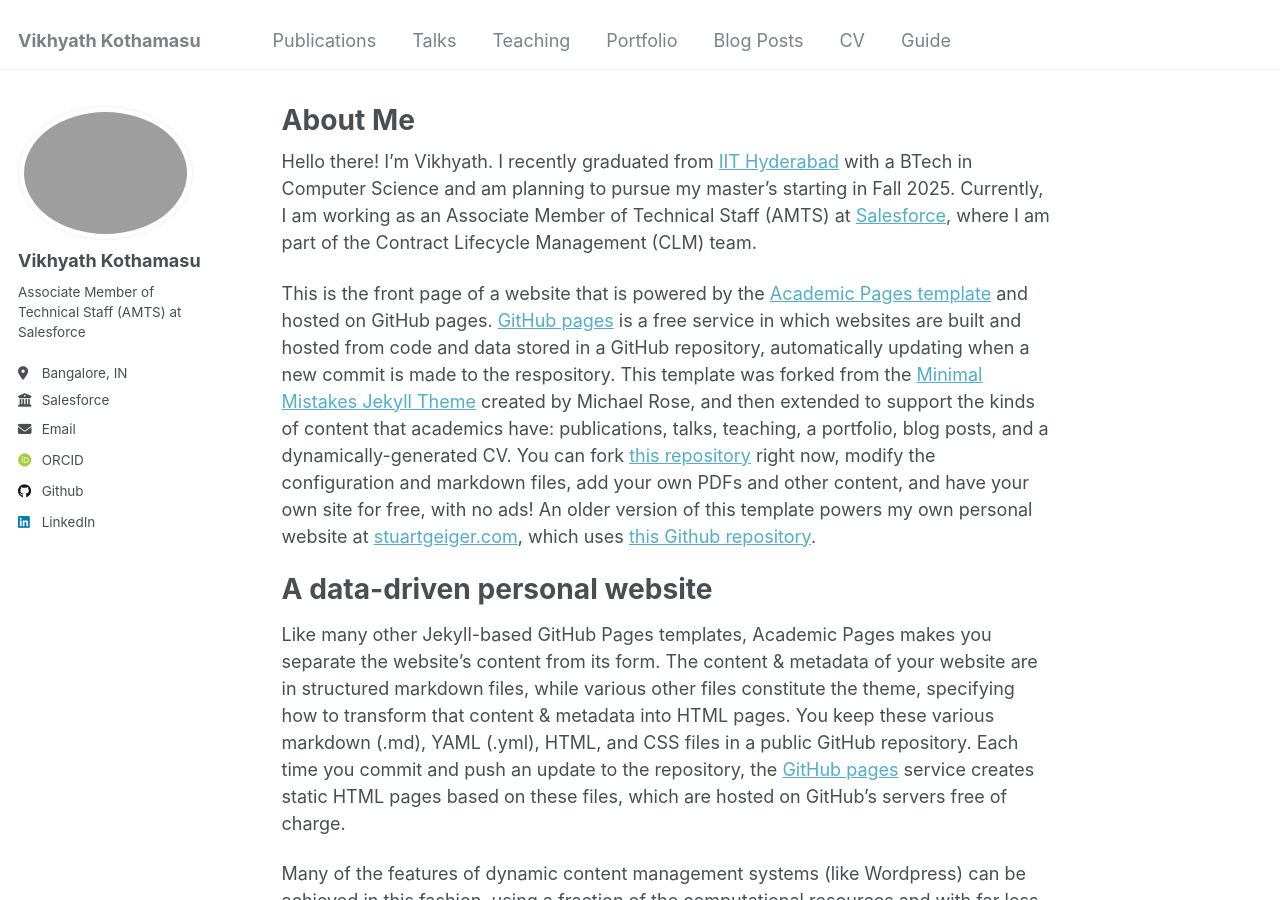
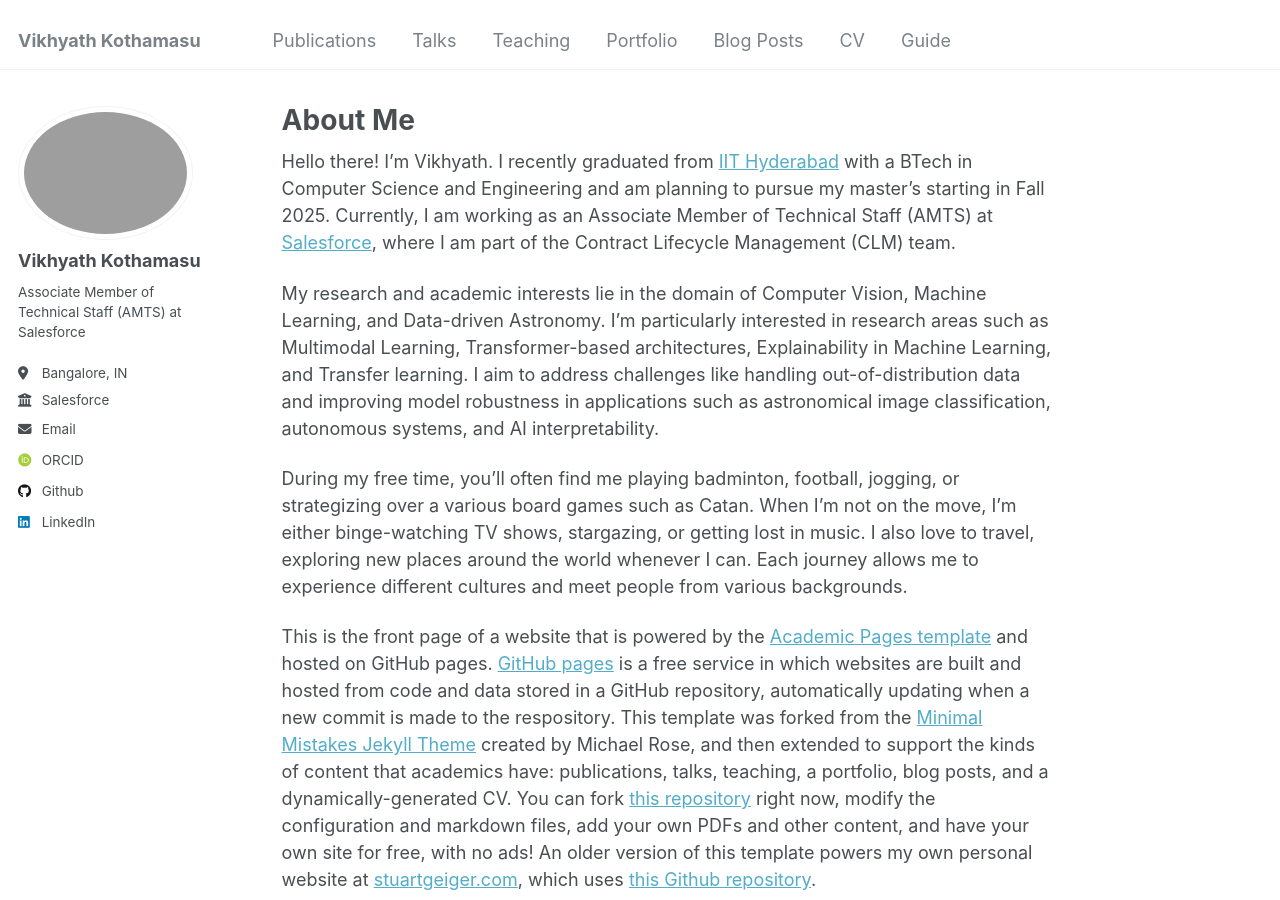
Before and after one commit to Vikhyath-vec/vikhyath-vec.github.io, a Jekyll site: the page built from _pages/about.md, in a window 1280 px wide and 900 px high. Built offline with Jekyll 4.4.1, drawn with Linux system fonts in a browser that asks for light colours; some web fonts are replaced.

Commit message:
home page done

```diff
--- a/_pages/about.md
+++ b/_pages/about.md
@@ -7,7 +7,11 @@ redirect_from:
   - /about.html
 ---
 
-Hello there! I'm Vikhyath. I recently graduated from [IIT Hyderabad](https://www.iith.ac.in/) with a BTech in Computer Science and am planning to pursue my master's starting in Fall 2025. Currently, I am working as an Associate Member of Technical Staff (AMTS) at [Salesforce](https://www.salesforce.com/in/), where I am part of the Contract Lifecycle Management (CLM) team.
+Hello there! I'm Vikhyath. I recently graduated from [IIT Hyderabad](https://www.iith.ac.in/) with a BTech in Computer Science and Engineering and am planning to pursue my master's starting in Fall 2025. Currently, I am working as an Associate Member of Technical Staff (AMTS) at [Salesforce](https://www.salesforce.com/in/), where I am part of the Contract Lifecycle Management (CLM) team.
+
+My research and academic interests lie in the domain of Computer Vision, Machine Learning, and Data-driven Astronomy. I'm particularly interested in research areas such as Multimodal Learning, Transformer-based architectures, Explainability in Machine Learning, and Transfer learning. I aim to address challenges like handling out-of-distribution data and improving model robustness in applications such as astronomical image classification, autonomous systems, and AI interpretability.
+
+During my free time, you’ll often find me playing badminton, football, jogging, or strategizing over a various board games such as Catan. When I'm not on the move, I'm either binge-watching TV shows, stargazing, or getting lost in music. I also love to travel, exploring new places around the world whenever I can. Each journey allows me to experience different cultures and meet people from various backgrounds.
 
 This is the front page of a website that is powered by the [Academic Pages template](https://github.com/academicpages/academicpages.github.io) and hosted on GitHub pages. [GitHub pages](https://pages.github.com) is a free service in which websites are built and hosted from code and data stored in a GitHub repository, automatically updating when a new commit is made to the respository. This template was forked from the [Minimal Mistakes Jekyll Theme](https://mmistakes.github.io/minimal-mistakes/) created by Michael Rose, and then extended to support the kinds of content that academics have: publications, talks, teaching, a portfolio, blog posts, and a dynamically-generated CV. You can fork [this repository](https://github.com/academicpages/academicpages.github.io) right now, modify the configuration and markdown files, add your own PDFs and other content, and have your own site for free, with no ads! An older version of this template powers my own personal website at [stuartgeiger.com](http://stuartgeiger.com), which uses [this Github repository](https://github.com/staeiou/staeiou.github.io).
 
```
Also changed, not shown: 1 other file.
